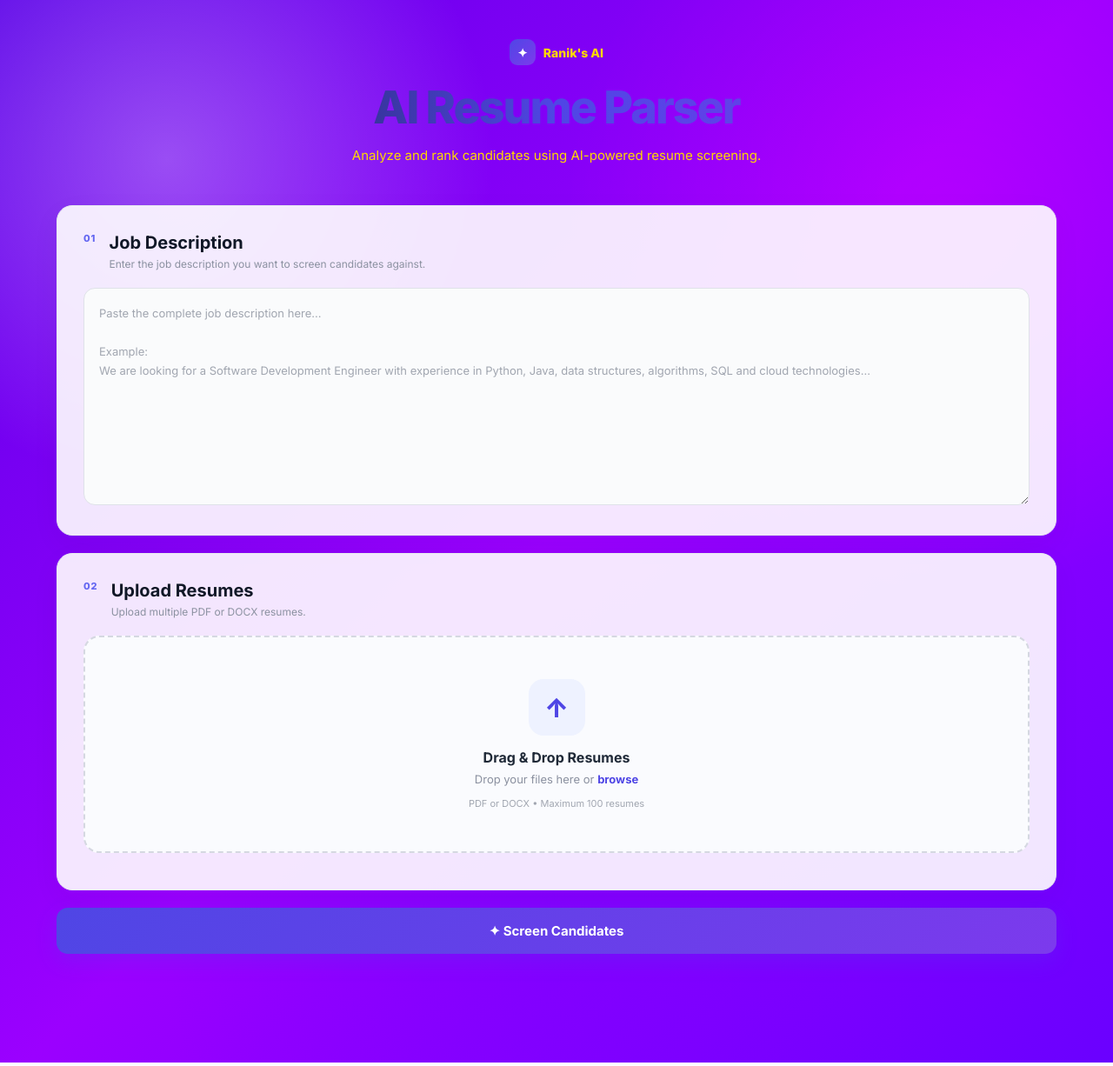
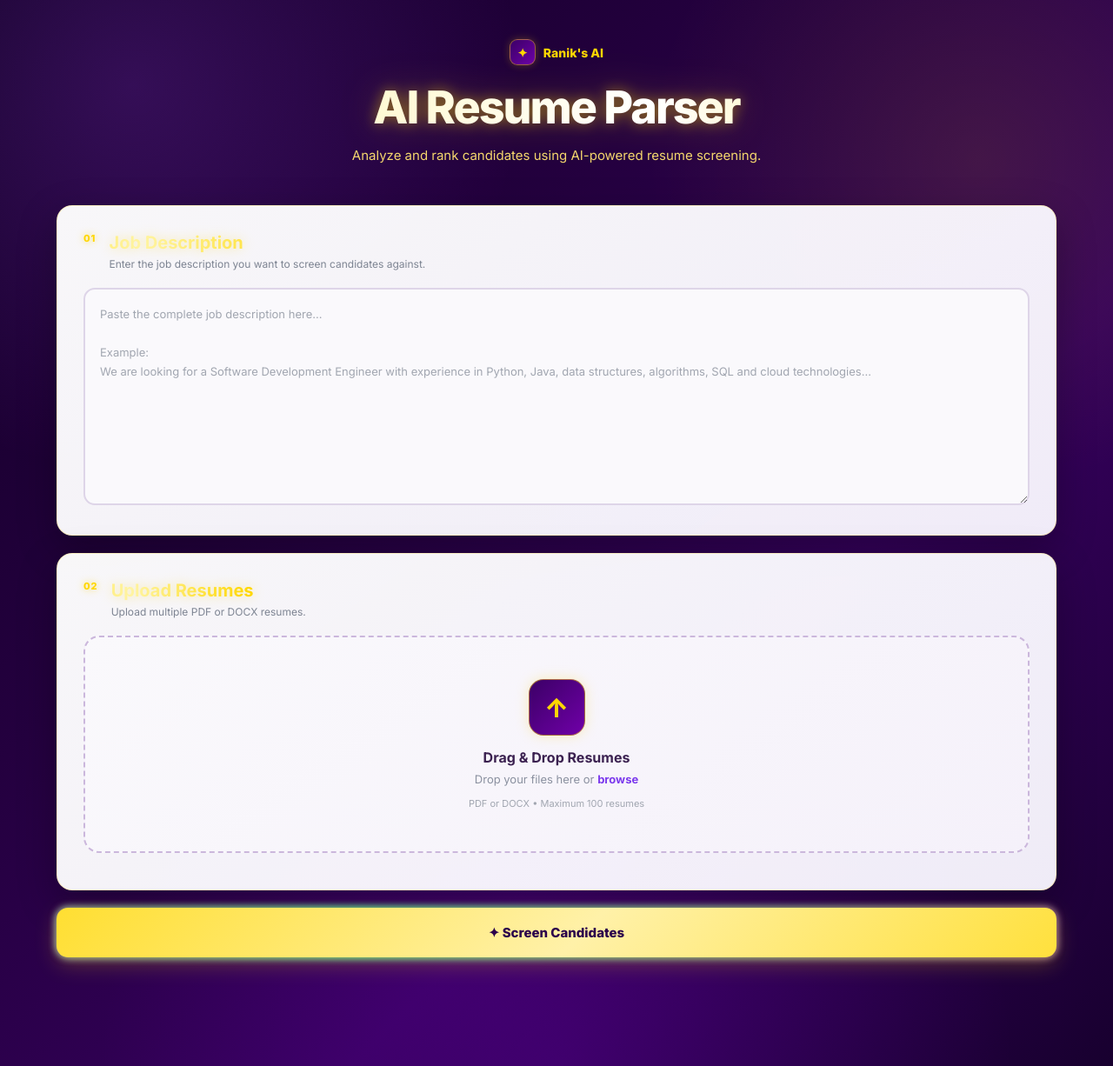
Before and after one commit to radiant-rg/AI-Resume-Screener, a Flask app: page / in a window 1280 px wide. Shown: the whole page at 87% size. Run offline with Flask 3, Linux system fonts and the light colour scheme.

Commit message:
Frontend full update

```diff
--- a/static/style.css
+++ b/static/style.css
@@ -19,33 +17,35 @@ html {
 body {
     font-family: "Inter", sans-serif;
 
+    /* DARK CADBURY PURPLE BACKGROUND */
     background:
         radial-gradient(
-            circle at 15% 15%,
-            rgba(255, 255, 255, 0.30),
+            circle at 12% 8%,
+            rgba(170, 70, 255, 0.20),
+            transparent 28%
+        ),
+        radial-gradient(
+            circle at 88% 15%,
+            rgba(255, 215, 0, 0.10),
             transparent 25%
         ),
         radial-gradient(
-            circle at 85% 20%,
-            rgba(255, 0, 255, 0.25),
-            transparent 30%
-        ),
-        radial-gradient(
-            circle at 50% 90%,
-            rgba(120, 0, 255, 0.35),
-            transparent 35%
+            circle at 50% 100%,
+            rgba(120, 0, 200, 0.25),
+            transparent 38%
         ),
         linear-gradient(
             135deg,
-            #5b00e8,
-            #9b00ff,
-            #6a00ff
+            #120025 0%,
+            #24003f 35%,
+            #35005c 65%,
+            #18002f 100%
         );
 
     color: #FFD700;
-
     min-height: 100vh;
 }
+
 
 /* =========================================================
    CONTAINER
@@ -66,141 +64,92 @@ body {
 
 .header {
     text-align: center;
-
     margin-bottom: 45px;
 }
 
-
 .logo {
     display: inline-flex;
+    align-items: center;
+    gap: 9px;
+    margin-bottom: 20px;
+    font-size: 14px;
+    font-weight: 800;
+    color: #FFD700;
+}
 
+.logo-icon {
+    width: 30px;
+    height: 30px;
+    display: flex;
     align-items: center;
-
-    gap: 9px;
-
-    margin-bottom: 20px;
-
-    font-size: 14px;
-
-    font-weight: 800;
-
-    body {
-    font-family: "Inter", sans-serif;
-
-    background:
-        radial-gradient(
-            circle at 15% 15%,
-            rgba(255, 255, 255, 0.30),
-            transparent 25%
-        ),
-        radial-gradient(
-            circle at 85% 20%,
-            rgba(255, 0, 255, 0.25),
-            transparent 30%
-        ),
-        radial-gradient(
-            circle at 50% 90%,
-            rgba(120, 0, 255, 0.35),
-            transparent 35%
-        ),
-        linear-gradient(
-            135deg,
-            #5b00e8,
-            #9b00ff,
-            #6a00ff
-        );
+    justify-content: center;
+    border-radius: 9px;
 
     color: #FFD700;
 
-    min-height: 100vh;
-}
+    background:
+        linear-gradient(
+            135deg,
+            #3b0066,
+            #6d00a8
+        );
+
+    border: 1px solid rgba(255, 215, 0, 0.45);
+
+    box-shadow:
+        0 0 10px rgba(255, 215, 0, 0.25);
 }
 
 
-.logo-icon {
-    width: 30px;
-
-    height: 30px;
-
-    display: flex;
-
-    align-items: center;
-
-    justify-content: center;
-
-    border-radius: 9px;
-
-    color: white;
-
-    background: linear-gradient(
-        135deg,
-        #4f46e5,
-        #7c3aed
-    );
-}
-
+/* =========================================================
+   SHINY GOLD MAIN HEADING
+   ========================================================= */
 
 .header h1 {
     font-size: clamp(34px, 5vw, 52px);
-
     line-height: 1.1;
-
     letter-spacing: -2px;
-
     font-weight: 800;
 
-    background: linear-gradient(
-        90deg,
-        #111827,
-        #4f46e5,
-        #7c3aed
-    );
+    background:
+        linear-gradient(
+            90deg,
+            #B8860B,
+            #FFD700,
+            #FFF4A3,
+            #FFFFFF,
+            #FFD700,
+            #B8860B
+        );
+
+    background-size: 300% auto;
 
     -webkit-background-clip: text;
+    background-clip: text;
+    -webkit-text-fill-color: transparent;
 
-    background-clip: text;
+    animation: goldShine 4s linear infinite;
 
-    -webkit-text-fill-color: transparent;
+    filter:
+        drop-shadow(0 0 8px rgba(255, 215, 0, 0.45))
+        drop-shadow(0 0 22px rgba(255, 215, 0, 0.20));
 }
 
+@keyframes goldShine {
+    0% {
+        background-position: 300% center;
+    }
+
+    100% {
+        background-position: -300% center;
+    }
+}
 
 .header p {
     margin-top: 15px;
-
-    body {
-    font-family: "Inter", sans-serif;
-
-    background:
-        radial-gradient(
-            circle at 15% 15%,
-            rgba(255, 255, 255, 0.30),
-            transparent 25%
-        ),
-        radial-gradient(
-            circle at 85% 20%,
-            rgba(255, 0, 255, 0.25),
-            transparent 30%
-        ),
-        radial-gradient(
-            circle at 50% 90%,
-            rgba(120, 0, 255, 0.35),
-            transparent 35%
-        ),
-        linear-gradient(
-            135deg,
-            #5b00e8,
-            #9b00ff,
-            #6a00ff
-        );
-
-    color: #FFD700;
-
-    min-height: 100vh;
-}
-
     font-size: 15px;
-
     line-height: 1.6;
+    color: #F5D76E;
 }
 
 
@@ -209,18 +158,36 @@ body {
    ========================================================= */
 
 .card {
-    background: rgba(255,255,255,0.9);
+    background:
+        linear-gradient(
+            145deg,
+            rgba(255, 255, 255, 0.97),
+            rgba(248, 245, 255, 0.96)
+        );
 
-    border: 1px solid #e6e8ef;
+    border: 1px solid rgba(255, 215, 0, 0.22);
 
     border-radius: 18px;
-
     padding: 30px;
-
     margin-bottom: 20px;
 
     box-shadow:
-        0 10px 35px rgba(17,24,39,0.045);
+        0 15px 45px rgba(0, 0, 0, 0.28);
+
+    transition:
+        transform 0.3s ease,
+        border-color 0.3s ease,
+        box-shadow 0.3s ease;
+}
+
+.card:hover {
+    transform: translateY(-3px);
+
+    border-color: rgba(255, 215, 0, 0.65);
+
+    box-shadow:
+        0 15px 45px rgba(0, 0, 0, 0.30),
+        0 0 25px rgba(255, 215, 0, 0.12);
 }
 
 
@@ -230,43 +197,53 @@ body {
 
 .section-heading {
     display: flex;
-
     align-items: flex-start;
-
     gap: 15px;
-
     margin-bottom: 20px;
 }
 
+.section-number {
+    color: #FFD700;
+    font-size: 11px;
+    font-weight: 800;
+    letter-spacing: 1px;
 
-.section-number {
-    color: #6366f1;
-
-    font-size: 11px;
-
-    font-weight: 800;
-
-    letter-spacing: 1px;
+    text-shadow:
+        0 0 8px rgba(255, 215, 0, 0.7);
 }
-
 
 .section-heading h2 {
     font-size: 20px;
+    font-weight: 700;
 
-    color: #111827;
+    background:
+        linear-gradient(
+            90deg,
+            #B8860B,
+            #FFD700,
+            #FFF4A3,
+            #FFD700,
+            #B8860B
+        );
 
-    font-weight: 700;
+    background-size: 250% auto;
+
+    -webkit-background-clip: text;
+    background-clip: text;
+    -webkit-text-fill-color: transparent;
+
+    animation: goldShine 4s linear infinite;
+
+    filter:
+        drop-shadow(0 0 7px rgba(255, 215, 0, 0.35));
 }
-
 
 .section-heading p,
 .results-header p,
 .candidate-header p {
     margin-top: 5px;
-
     font-size: 12px;
-
-    color: #8b91a0;
+    color: #7d8492;
 }
 
 
@@ -276,45 +253,47 @@ body {
 
 textarea {
     width: 100%;
-
     min-height: 250px;
-
     resize: vertical;
 
-    border: 1px solid #dfe2e9;
-
+    border: 2px solid #ded5e8;
     border-radius: 13px;
 
-    background: #fafbfc;
+    background: #faf9fc;
 
     padding: 17px;
 
     font-family: inherit;
-
     font-size: 13px;
-
     line-height: 1.7;
 
-    color: #1f2937;
+    color: #261735;
 
     outline: none;
 
-    transition: 0.2s;
+    transition:
+        0.3s ease;
 }
-
 
 textarea::placeholder {
     color: #a1a6b0;
 }
 
+textarea:hover {
+    border-color: #D4AF37;
+
+    box-shadow:
+        0 0 10px rgba(255, 215, 0, 0.25);
+}
 
 textarea:focus {
     background: white;
 
-    border-color: #6366f1;
+    border-color: #FFD700;
 
     box-shadow:
-        0 0 0 4px rgba(99,102,241,0.1);
+        0 0 0 3px rgba(255, 215, 0, 0.15),
+        0 0 20px rgba(255, 215, 0, 0.35);
 }
 
 
@@ -323,11 +302,16 @@ textarea:focus {
    ========================================================= */
 
 .upload-area {
-    border: 2px dashed #d5d8e1;
+    border: 2px dashed #cbb7dc;
 
     border-radius: 18px;
 
-    background: #fafbfe;
+    background:
+        linear-gradient(
+            145deg,
+            #faf9fc,
+            #f5f1fa
+        );
 
     padding: 48px 25px;
 
@@ -336,103 +320,115 @@ textarea:focus {
     cursor: pointer;
 
     transition:
-        background 0.25s,
-        border-color 0.25s,
-        transform 0.25s,
-        box-shadow 0.25s;
+        background 0.3s,
+        border-color 0.3s,
+        transform 0.3s,
+        box-shadow 0.3s;
 }
 
+.upload-area:hover {
+    border-color: #FFD700;
 
-.upload-area:hover {
-    border-color: #6366f1;
+    background:
+        linear-gradient(
+            145deg,
+            #fffdf5,
+            #faf6ff
+        );
 
-    background: #f8f8ff;
+    transform: translateY(-4px);
+
+    box-shadow:
+        0 0 12px rgba(255, 215, 0, 0.55),
+        0 0 30px rgba(255, 215, 0, 0.22);
 }
 
+.upload-area.dragging {
+    border-color: #FFD700;
 
-.upload-area.dragging {
-    border-color: #6366f1;
+    background: #fff9dc;
 
-    background: #eef2ff;
-
-    transform: scale(1.01);
+    transform: scale(1.015);
 
     box-shadow:
-        0 0 0 5px rgba(99,102,241,0.08);
+        0 0 0 5px rgba(255, 215, 0, 0.10),
+        0 0 35px rgba(255, 215, 0, 0.40);
 }
-
 
 .upload-area input {
     display: none;
 }
 
-
 .upload-area label {
     cursor: pointer;
-
     display: block;
 }
 
-
 .upload-icon {
     width: 65px;
-
     height: 65px;
 
     margin: auto;
 
     display: flex;
-
     align-items: center;
-
     justify-content: center;
 
     border-radius: 17px;
 
-    background: #eef2ff;
+    background:
+        linear-gradient(
+            135deg,
+            #3b0066,
+            #7000a8
+        );
 
-    color: #4f46e5;
+    color: #FFD700;
 
     font-size: 30px;
-
     font-weight: 800;
 
     margin-bottom: 15px;
+
+    border: 1px solid rgba(255, 215, 0, 0.5);
+
+    box-shadow:
+        0 0 15px rgba(255, 215, 0, 0.25);
+
+    transition:
+        transform 0.3s ease,
+        box-shadow 0.3s ease;
 }
 
+.upload-area:hover .upload-icon {
+    transform: scale(1.08) rotate(-2deg);
+
+    box-shadow:
+        0 0 12px #FFD700,
+        0 0 30px rgba(255, 215, 0, 0.45);
+}
 
 .upload-area h3 {
     font-size: 16px;
-
-    color: #1f2937;
-
+    color: #3b2150;
     font-weight: 700;
 }
 
-
 .upload-area p {
     margin-top: 7px;
-
     font-size: 13px;
-
     color: #8b91a0;
 }
 
-
 .upload-area p span {
-    color: #4f46e5;
-
+    color: #7c3aed;
     font-weight: 700;
 }
 
-
 .upload-area small {
     display: block;
-
     margin-top: 13px;
-
     font-size: 11px;
-
     color: #a1a6b0;
 }
 
@@ -653,61 +645,133 @@ textarea:focus {
         opacity: 1;
         transform: translateY(0);
     }
-
 }
 
 
 /* =========================================================
-   SCREEN BUTTON
+   SCREEN BUTTON - SHINY GOLD
    ========================================================= */
 
 .screen-button {
+    position: relative;
+
     width: 100%;
 
-    border: none;
+    border: 2px solid transparent;
 
     border-radius: 13px;
 
     padding: 17px;
 
-    background: linear-gradient(
-        135deg,
-        #4f46e5,
-        #7c3aed
-    );
+    /* GOLD BUTTON */
 
-    color: white;
+    background:
+        linear-gradient(
+            135deg,
+            #B8860B,
+            #FFD700,
+            #FFF1A8,
+            #FFD700,
+            #B8860B
+        );
+
+    background-size: 300% 300%;
+
+    color: #2b004b;
 
     font-family: inherit;
 
     font-size: 15px;
 
-    font-weight: 700;
+    font-weight: 800;
 
     cursor: pointer;
 
     box-shadow:
-        0 9px 25px rgba(79,70,229,0.23);
+        0 0 10px rgba(255, 215, 0, 0.55),
+        0 8px 25px rgba(255, 215, 0, 0.25);
 
-    transition: 0.25s;
+    transition:
+        transform 0.25s ease,
+        box-shadow 0.25s ease;
 
     margin-bottom: 25px;
+
+    animation: goldButtonShine 4s ease infinite;
+}
+
+@keyframes goldButtonShine {
+    0% {
+        background-position: 0% 50%;
+    }
+
+    50% {
+        background-position: 100% 50%;
+    }
+
+    100% {
+        background-position: 0% 50%;
+    }
 }
 
 
+/* RGB GLOW BORDER */
+
+.screen-button::before {
+    content: "";
+
+    position: absolute;
+
+    inset: -3px;
+
+    border-radius: 15px;
+
+    z-index: -1;
+
+    background:
+        linear-gradient(
+            90deg,
+            #FFD700,
+            #ff00ff,
+            #00ffff,
+            #7c3aed,
+            #FFD700
+        );
+
+    background-size: 300% 100%;
+
+    animation: rgbGlow 3s linear infinite;
+
+    filter:
+        blur(4px);
+}
+
+@keyframes rgbGlow {
+    0% {
+        background-position: 0% 50%;
+    }
+
+    100% {
+        background-position: 300% 50%;
+    }
+}
+
 .screen-button:hover {
-    transform: translateY(-2px);
+    transform: translateY(-4px) scale(1.01);
 
     box-shadow:
-        0 13px 30px rgba(79,70,229,0.3);
+        0 0 15px rgba(255, 215, 0, 0.9),
+        0 0 35px rgba(255, 215, 0, 0.55),
+        0 0 60px rgba(255, 0, 255, 0.25);
 }
 
+.screen-button:active {
+    transform: translateY(-1px) scale(0.98);
+}
 
 .screen-button:disabled {
     opacity: 0.6;
-
     cursor: not-allowed;
-
     transform: none;
 }
 
```
Also changed, not shown: other parts of static/style.css (+106 -87 lines).
